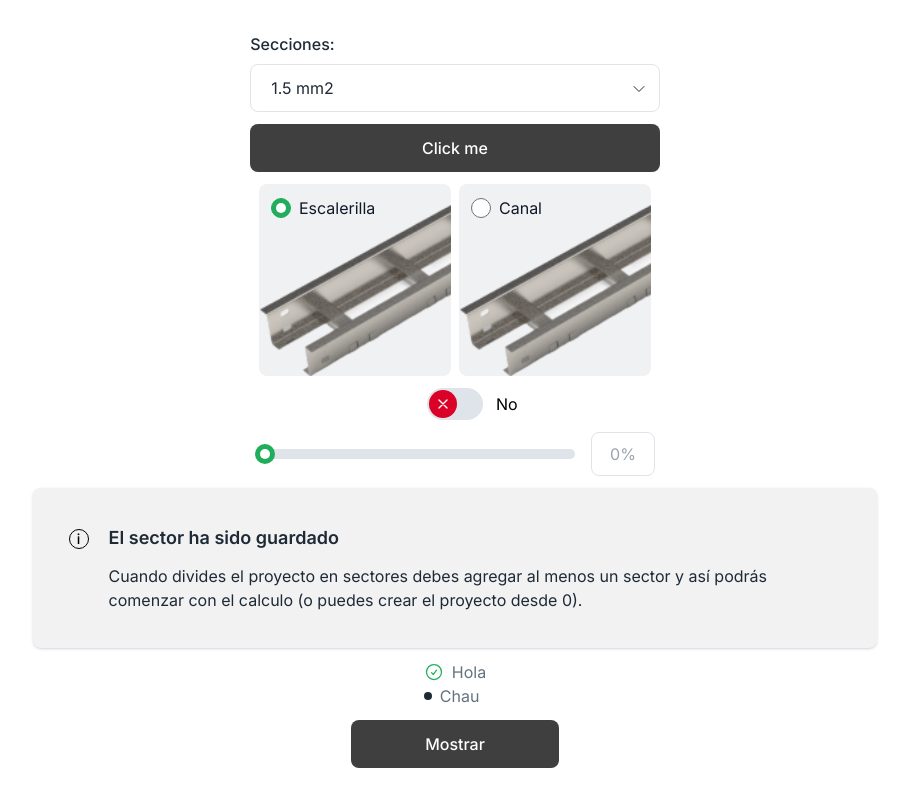
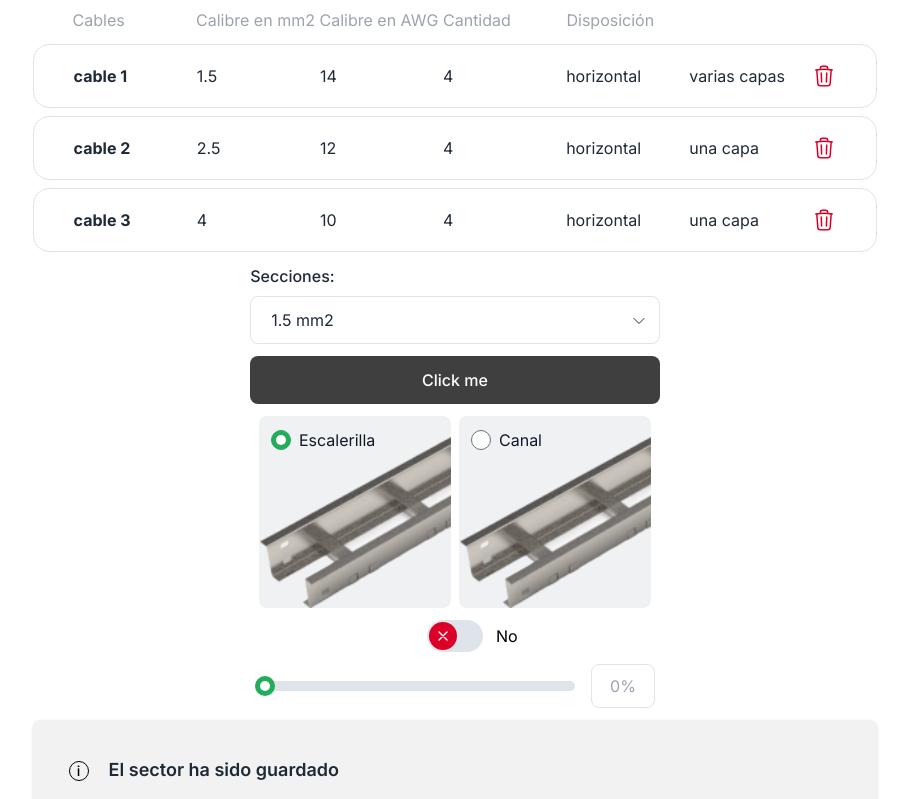
Before and after one commit to marcopdonoso/impromec-calculador, a Next.js app: page / in a window 1280 px wide. Shown: the top 799 px of the page, without its empty margins (185-1094 px from the left). Built offline with nearby package versions, Linux system fonts and the light colour scheme.

Commit message:
agrega componente TableWithHeaders

```diff
--- /dev/null
+++ b/src/app/components/Table.tsx
@@ -0,0 +1,67 @@
+'use client'
+import TableWithHeaders from '@/components/TableWithHeaders'
+
+export interface Data {
+  id?: number
+  name: string
+  mm: number
+  awg: number
+  quantity: number
+  disp: string
+  layers: string
+}
+
+export default function Table() {
+  const headers = [
+    'Cables',
+    'Calibre en mm2',
+    'Calibre en AWG',
+    'Cantidad',
+    'Disposición',
+    '',
+  ]
+
+  const data: Data[] = [
+    {
+      id: 1,
+      name: 'cable 1',
+      mm: 1.5,
+      awg: 14,
+      quantity: 4,
+      disp: 'horizontal',
+      layers: 'varias capas',
+    },
+    {
+      id: 2,
+      name: 'cable 2',
+      mm: 2.5,
+      awg: 12,
+      quantity: 4,
+      disp: 'horizontal',
+      layers: 'una capa',
+    },
+    {
+      id: 3,
+      name: 'cable 3',
+      mm: 4,
+      awg: 10,
+      quantity: 4,
+      disp: 'horizontal',
+      layers: 'una capa',
+    },
+  ]
+
+  const adaptedData = data.map((d) => {
+    delete d.id
+    return d
+  })
+  return (
+    <TableWithHeaders
+      headers={headers}
+      dataRows={adaptedData}
+      handleDelete={() => {
+        alert('deleted')
+      }}
+    />
+  )
+}
--- a/src/app/page.tsx
+++ b/src/app/page.tsx
@@ -6,6 +6,7 @@ import MySlider from '@/components/MySlider'
 import MySwitch from '@/components/MySwitch'
 import Notification from '@/components/Notification'
 import DeleteModal from './components/DeleteModal'
+import Table from './components/Table'
 
 const opciones = [
   { value: '1.5', text: '1.5 mm2' },
@@ -21,11 +22,17 @@ const items = [
 
 export default function Home() {
   return (
-    <div className="flex h-screen flex-col items-center justify-center gap-3">
+    <div className="flex h-full flex-col items-center gap-3 py-2">
+      <Table />
       <MyListbox variant="large" options={opciones} label="Secciones:" />
-      <Button variant="primary">Click me</Button>
+      <div>
+        {' '}
+        <Button variant="primary">Click me</Button>
+      </div>
       <MyRadiogroup className="flex gap-2" items={items} />
-      <MySwitch />
+      <div>
+        <MySwitch />
+      </div>
       <MySlider />
       <Notification
         paragraph="Cuando divides el proyecto en sectores debes agregar al menos un sector y así podrás comenzar con el calculo (o puedes crear el proyecto desde 0)."
--- /dev/null
+++ b/src/components/TableWithHeaders.tsx
@@ -0,0 +1,67 @@
+import { TrashIcon } from '@heroicons/react/24/outline'
+import clsx from 'clsx'
+
+interface TableProps {
+  headers: string[]
+  dataRows: Record<string, any>[]
+  handleDelete: () => void
+  className?: string
+}
+
+export default function TableWithHeaders({
+  headers,
+  dataRows,
+  handleDelete,
+  className,
+}: TableProps) {
+  return (
+    <div className={clsx('w-[66vw] min-w-80', className)}>
+      <div className="mb-3 hidden px-10 md:flex">
+        {headers.map((h) => {
+          return (
+            <div key={h} className="flex-1 text-gray-placeholder">
+              {h}
+            </div>
+          )
+        })}
+        <div className="w-6"></div>
+      </div>
+      <div className="flex flex-col items-center gap-2">
+        {dataRows.map((dataRow, index) => {
+          const entries = Object.values(dataRow)
+          return (
+            <div
+              key={index}
+              className="flex w-80 flex-col rounded-2xl border border-gray-input px-3 py-4 md:h-16 md:w-full md:flex-row md:items-center md:px-10"
+            >
+              {entries.map((e, index) => {
+                return (
+                  <div
+                    className="flex justify-between border-b border-gray-input py-2 first:font-medium md:flex-1 md:border-none md:first:font-bold"
+                    key={index}
+                  >
+                    <span className="text-sm font-normal text-gray-placeholder md:hidden">
+                      {headers[index]}
+                    </span>
+                    <span className="text-sm text-gray-text md:text-base">
+                      {e}
+                    </span>
+                  </div>
+                )
+              })}
+              <div className="mt-4 flex justify-end md:m-0">
+                <TrashIcon
+                  role="button"
+                  onClick={handleDelete}
+                  className="w-6 text-red"
+                />
+              </div>
+            </div>
+          )
+        })}
+      </div>
+    </div>
+  )
+}
+
+// flex md:h-16 w-80 flex-col md:flex-row rounded-2xl border border-gray-input px-3 md:w-full md:px-10 md:items-center
```
